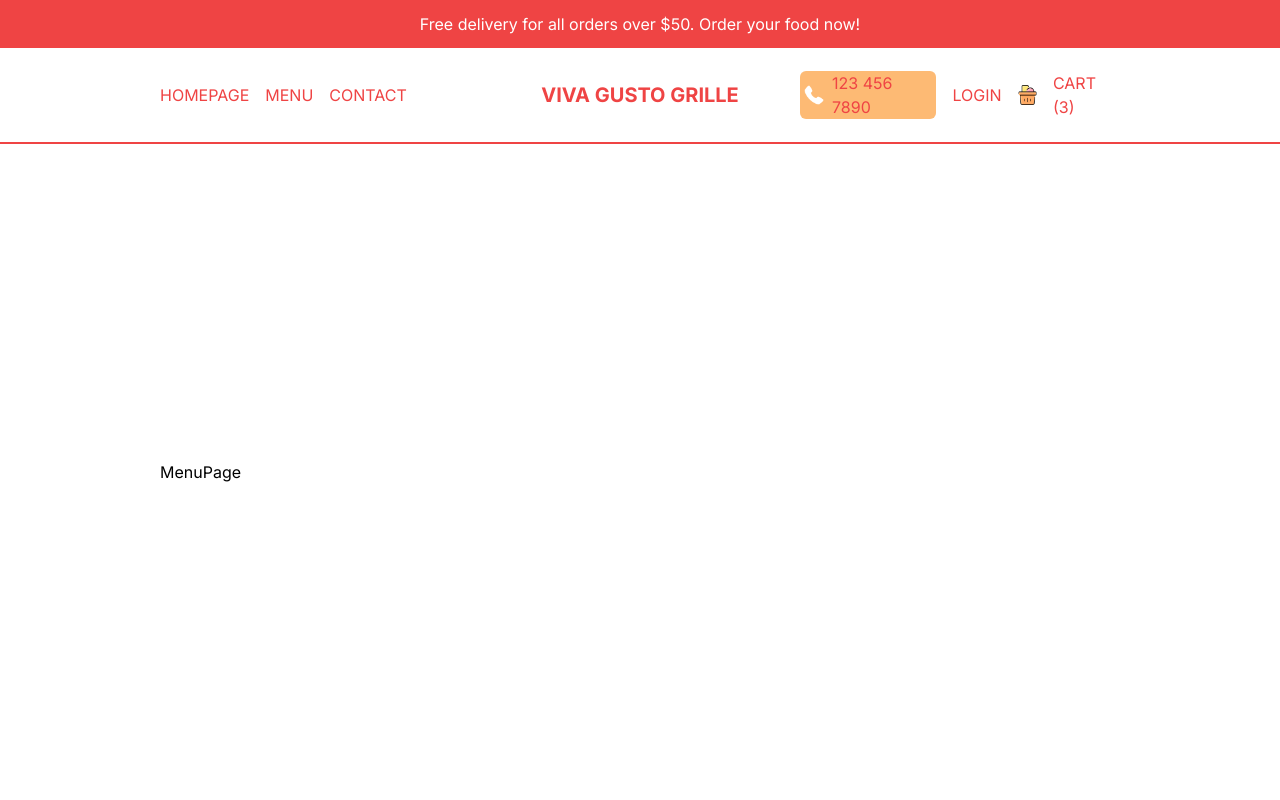
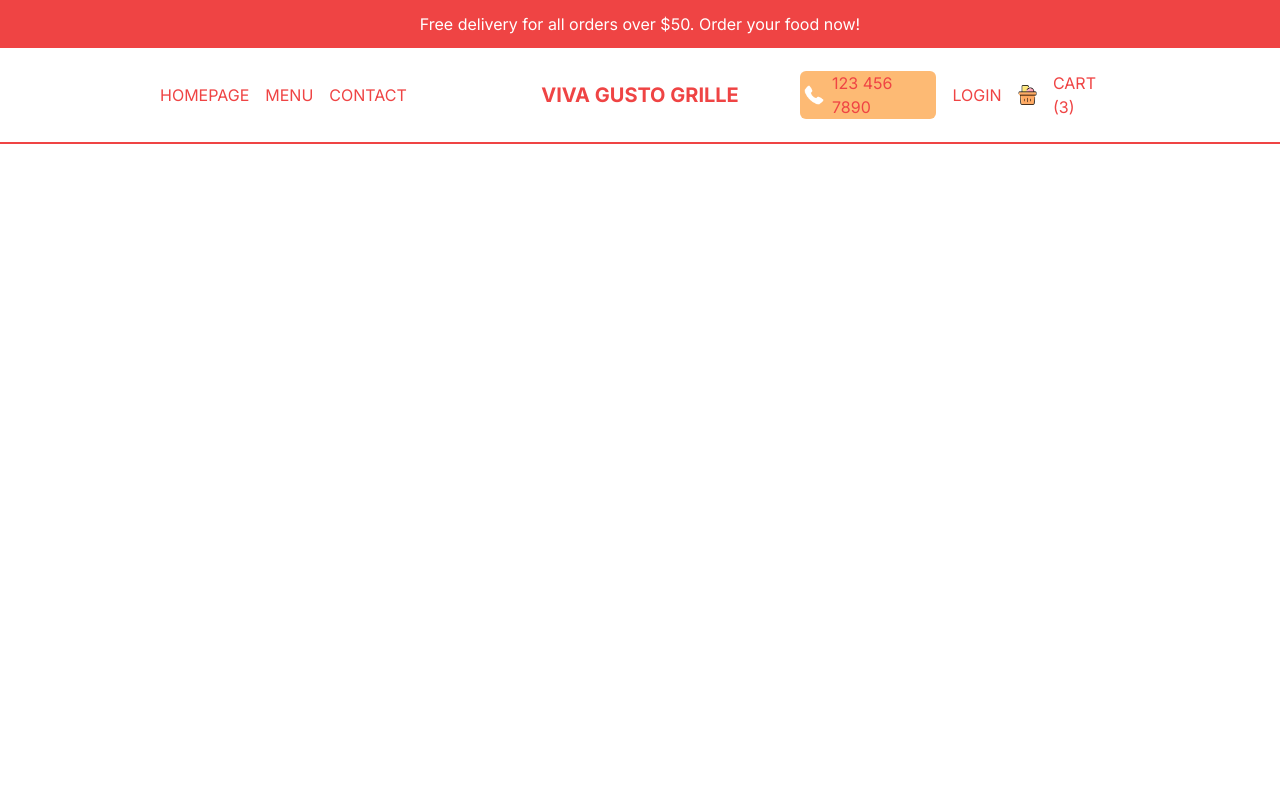
Before and after one commit to thewillydoo/my-food-app, a Next.js app: page /menu in a window 1280 px wide. Shown: the top 800 px of the page. Built offline with nearby package versions, Linux system fonts and the light colour scheme.

Commit message:
Add dynamic menu links

```diff
--- a/src/app/menu/page.tsx
+++ b/src/app/menu/page.tsx
@@ -1,9 +1,14 @@
+import { menu } from '@/data'
+import Link from 'next/link'
 import React from 'react'
 
 const MenuPage = () => {
   return (
     <div className='p-4 lg:px-20 xl:px-40 h-[calc(100vh-6rem)] md:h-[calc(100vh-9rem)] flex flex-col md:flex-row items-center'>
-      MenuPage
+      {menu.map((category) => (
+        <Link href={category.slug}>
+        </Link>
+      ))}
     </div>
   )
 }
```
